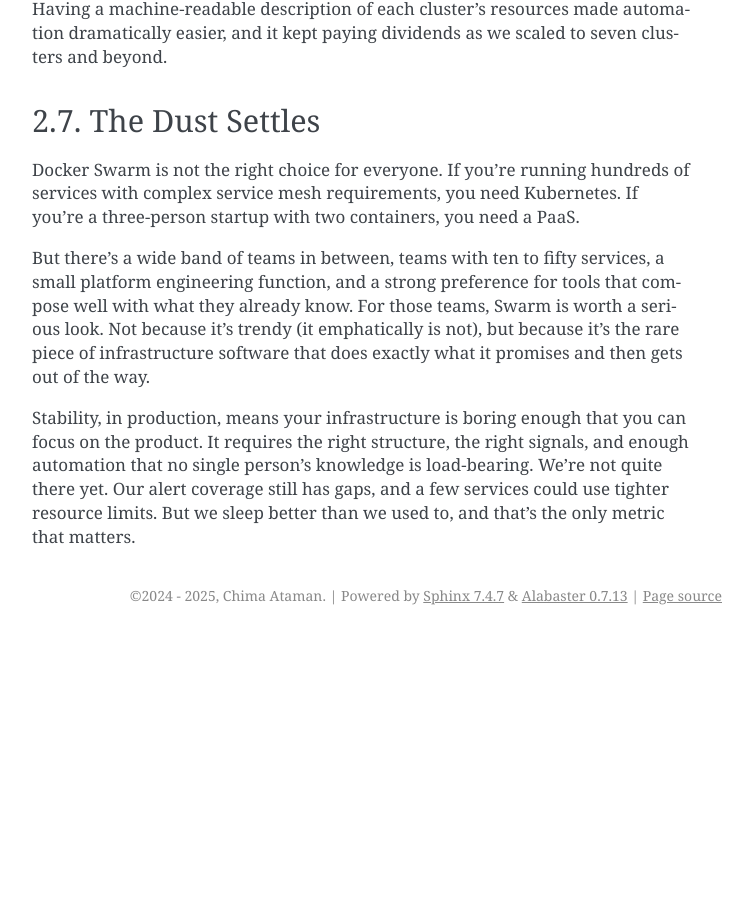
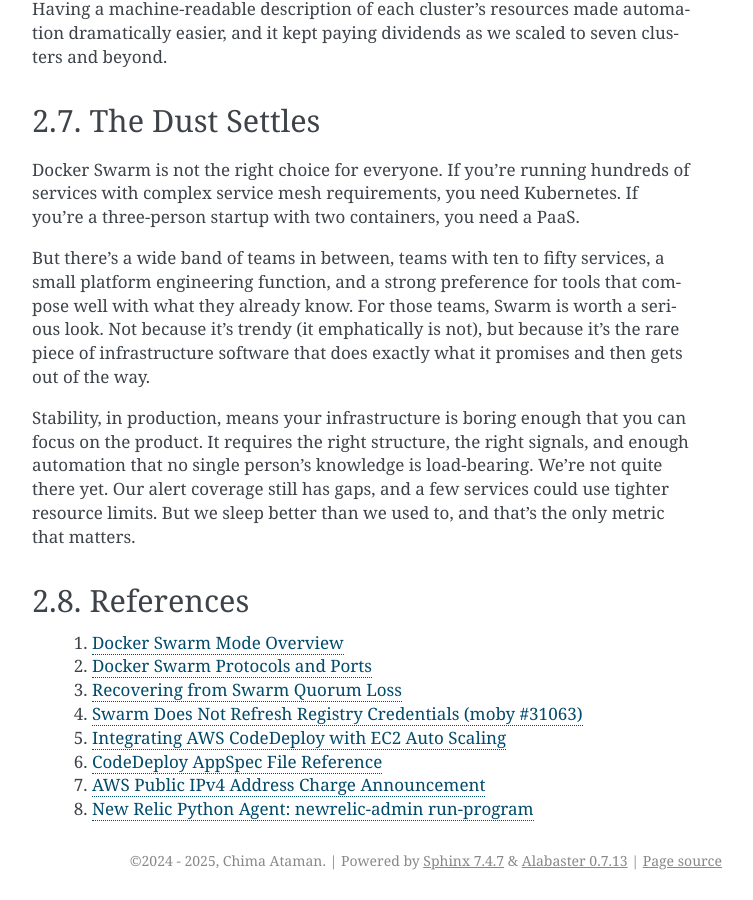
Before and after one commit to cAtaman/blog, a Sphinx documentation site: the page built from source/swarm_clusters.rst, in a window 1280 px wide and 900 px high, scrolled down 8257 px. Shown: the whole window, without its empty margins (388-1141 px from the left). Built offline with Sphinx 7.4.7, drawn with Linux system fonts in a browser that asks for light colours; before the commit the page ends 8892 px from its top, so only the background shows below that.

Commit message:
update references

```diff
--- a/source/swarm_clusters.rst
+++ b/source/swarm_clusters.rst
@@ -254,3 +254,17 @@ Docker Swarm is not the right choice for everyone. If you're running hundreds of
 But there's a wide band of teams in between, teams with ten to fifty services, a small platform engineering function, and a strong preference for tools that compose well with what they already know. For those teams, Swarm is worth a serious look. Not because it's trendy (it emphatically is not), but because it's the rare piece of infrastructure software that does exactly what it promises and then gets out of the way.
 
 Stability, in production, means your infrastructure is boring enough that you can focus on the product. It requires the right structure, the right signals, and enough automation that no single person's knowledge is load-bearing. We're not quite there yet. Our alert coverage still has gaps, and a few services could use tighter resource limits. But we sleep better than we used to, and that's the only metric that matters.
+
+
+.. _references:
+
+References
+----------
+ 1. `Docker Swarm Mode Overview <https://docs.docker.com/engine/swarm/>`_
+ 2. `Docker Swarm Protocols and Ports <https://docs.docker.com/engine/swarm/swarm-tutorial/#open-protocols-and-ports-between-the-hosts>`_
+ 3. `Recovering from Swarm Quorum Loss <https://docs.docker.com/engine/swarm/admin_guide/#recover-from-losing-the-quorum>`_
+ 4. `Swarm Does Not Refresh Registry Credentials (moby #31063) <https://github.com/moby/moby/issues/31063>`_
+ 5. `Integrating AWS CodeDeploy with EC2 Auto Scaling <https://docs.aws.amazon.com/codedeploy/latest/userguide/integrations-aws-auto-scaling.html>`_
+ 6. `CodeDeploy AppSpec File Reference <https://docs.aws.amazon.com/codedeploy/latest/userguide/reference-appspec-file.html>`_
+ 7. `AWS Public IPv4 Address Charge Announcement <https://aws.amazon.com/blogs/aws/new-aws-public-ipv4-address-charge-public-ip-insights/>`_
+ 8. `New Relic Python Agent: newrelic-admin run-program <https://docs.newrelic.com/docs/apm/agents/python-agent/installation/python-agent-admin-script-advanced-usage/#run-program>`_
```
